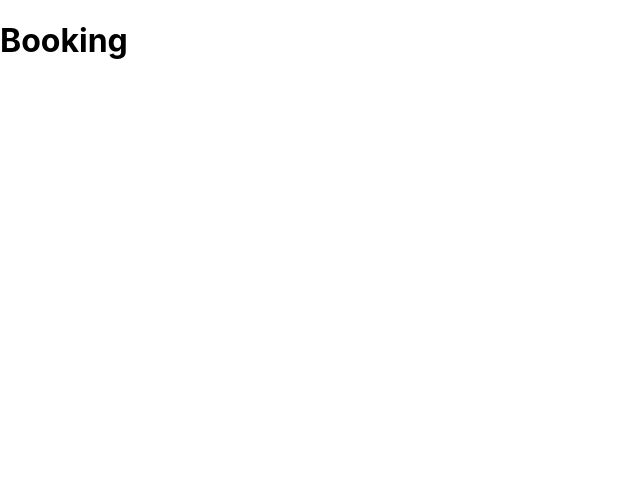
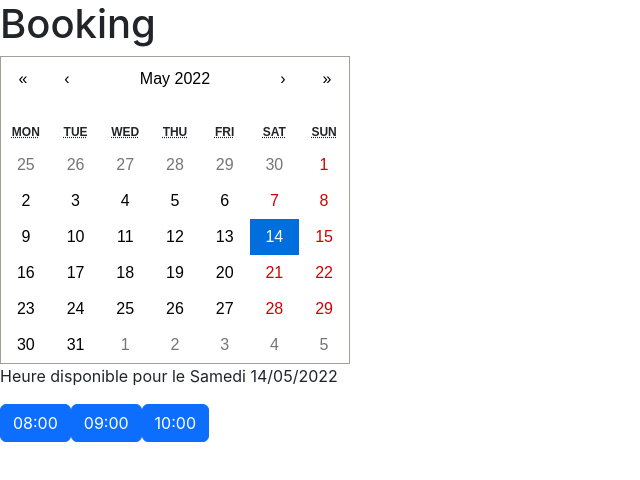
Before and after one commit to Jimmychenpro/booking_agenda, a React (Create React App) app: page /booking in a window 1280 px wide. Shown: the top 480 px of the page, without its empty margins (0-640 px from the left). Built offline with nearby package versions, Linux system fonts and the light colour scheme.

Commit message:
calendrier

```diff
--- a/package.json
+++ b/package.json
@@ -6,7 +6,10 @@
     "@testing-library/jest-dom": "^5.16.4",
     "@testing-library/react": "^13.2.0",
     "@testing-library/user-event": "^13.5.0",
+    "bootstrap": "^5.2.0-beta1",
+    "moment": "^2.29.3",
     "react": "^18.1.0",
+    "react-calendar": "^3.7.0",
     "react-dater": "^1.6.0",
     "react-dom": "^18.1.0",
     "react-router-dom": "^6.3.0",
--- a/public/index.html
+++ b/public/index.html
@@ -8,6 +8,7 @@
   <meta name="theme-color" content="#000000" />
   <meta name="description" content="Web site created using create-react-app" />
   <link rel="apple-touch-icon" href="%PUBLIC_URL%/logo192.png" />
+  <link href="https://cdn.jsdelivr.net/npm/bootstrap@5.2.0-beta1/dist/css/bootstrap.min.css" rel="stylesheet" integrity="sha384-0evHe/X+R7YkIZDRvuzKMRqM+OrBnVFBL6DOitfPri4tjfHxaWutUpFmBp4vmVor" crossorigin="anonymous">
   <!--
       manifest.json provides metadata used when your web app is installed on a
       user's mobile device or desktop. See https://developers.google.com/web/fundamentals/web-app-manifest/
@@ -38,6 +39,7 @@
       To begin the development, run `npm start` or `yarn start`.
       To create a production bundle, use `npm run build` or `yarn build`.
     -->
+  <script src="https://cdn.jsdelivr.net/npm/bootstrap@5.2.0-beta1/dist/js/bootstrap.bundle.min.js" integrity="sha384-pprn3073KE6tl6bjs2QrFaJGz5/SUsLqktiwsUTF55Jfv3qYSDhgCecCxMW52nD2" crossorigin="anonymous"></script>
 </body>
 
 </html>
--- a/src/pages/Booking.js
+++ b/src/pages/Booking.js
@@ -1,15 +1,145 @@
-import React from "react";
+import React, {useEffect} from "react";
+import Calendar from 'react-calendar'
+import 'react-calendar/dist/Calendar.css';
+import Moment from 'moment';
+
+const Booking = () => {
+    const [date, setDate] = React.useState(new Date());
+    const [formatDate, setFormatDate] = React.useState('');
+    const [day, setDay] = React.useState('Dimanche');
+    const [hour, setHour] = React.useState('00:00');
+
+    useEffect(() => {
+        if(date !== undefined){
+            getDay();
+            setFormatDate(Moment(date).format('DD/MM/YYYY'));
+        }
+    }, [date]);
 
 
+    function getDay(){
+        switch (date.getDay()){
+            case 1:
+                return setDay("Lundi");
+            case 2:
+                return setDay("Mardi");
+            case 3:
+                return setDay("Mercredi");
+            case 4:
+                return setDay("Jeudi");
+            case 5:
+                return setDay("Vendredi");
+            case 6:
+                return setDay("Samedi");
+            default:
+                return setDay("Dimanche");
+        }
+    }
 
-const Booking = () => {
+    const json =
+    {
+        "Lundi": {
+            "hours": {
+                "1": "08:00",
+                "2": "09:00",
+                "3": "10:00"
+            }
+        },
+        "Mardi": {
+            "hours": {
+                "1": "08:00",
+                "2": "09:00",
+                "3": "10:00",
+                "4": "11:00",
+            }
+        },
+        "Mercredi": {
+            "hours": {
+                "1": "08:00",
+                "2": "09:00",
+                "3": "10:00",
+                "4": "11:00",
+                "5": "12:00"
+            }
+        },
+        "Jeudi": {
+            "hours": {
+                "1": "10:00",
+                "2": "11:00",
+                "3": "12:00",
+            }
+        },
+        "Vendredi": {
+            "hours": {
+                "1": "14:00",
+                "2": "15:00",
+                "3": "16:00",
+            }
+        },
+        "Samedi": {
+            "hours": {
+                "1": "08:00",
+                "2": "09:00",
+                "3": "10:00"
+            }
+        },
+        "Dimanche": {
+            "hours": {
+                "1": "08:00",
+                "2": "09:00",
+                "3": "10:00"
+            }
+        }
+
+    }
+
+function getOpenHours(){
+    const hours = json[day];
+    return Object.keys(hours.hours).map(key => {
+        return (
+            <button key={key} className="btn btn-primary" data-bs-toggle="modal" data-bs-target="#exampleModal" onClick={() => setHour(hours.hours[key])}>{hours.hours[key]}</button>
+            )
+        });
+    }
+
+    function getModal(){
+        return (
+            <div className="modal fade" id="exampleModal" tabIndex="-1" aria-labelledby="exampleModalLabel"
+                 aria-hidden="true">
+                <div className="modal-dialog">
+                    <div className="modal-content">
+                        <div className="modal-header">
+                            <h5 className="modal-title" id="exampleModalLabel">Récapitulatif</h5>
+                            <button type="button" className="btn-close" data-bs-dismiss="modal"
+                                    aria-label="Close"></button>
+                        </div>
+                        <div className="modal-body">
+                            <p>Prestataire : ----</p>
+                            <p>Date : {day} {formatDate}</p>
+                            <p>Heure : {hour}</p>
+                        </div>
+                        <div className="modal-footer">
+                            <button type="button" className="btn btn-secondary" data-bs-dismiss="modal">Close</button>
+                        </div>
+                    </div>
+                </div>
+            </div>
+        )
+    }
+
     return (
         <div>
             <h1>Booking</h1>
-
+            <div>
+                <Calendar onChange={setDate} value={date}/>
+            </div>
+            <div>
+                <p>Heure disponible pour le {day} {formatDate}</p>
+                {getOpenHours()}
+            </div>
+            {getModal()}
         </div>
-
-    );
+    )
 }
 
 export default Booking;
```
Also changed, not shown: 1 other file (tests, documents, lock files or other folders).
